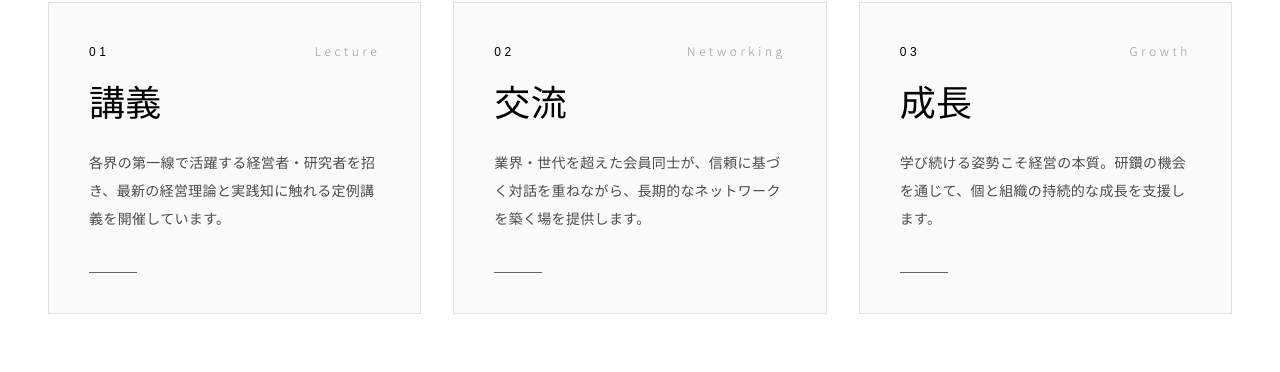
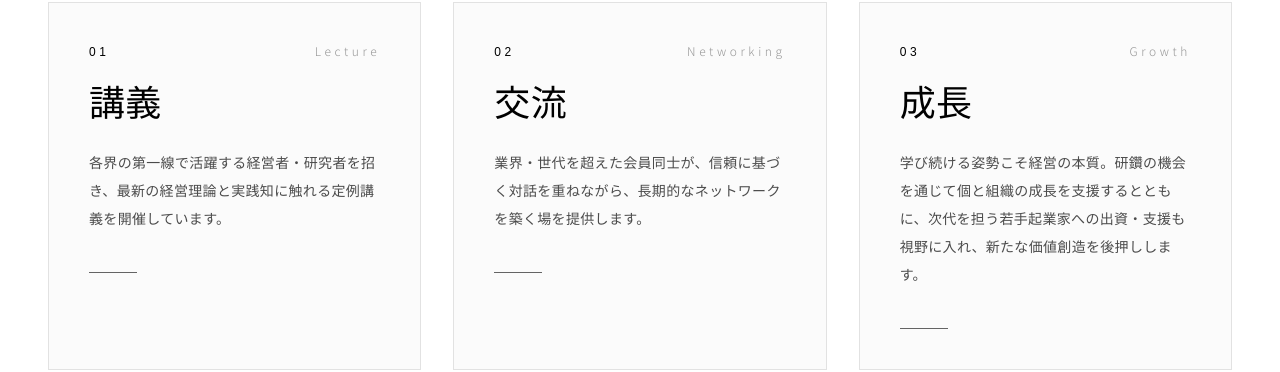
Before and after one commit to kome-chan/my-site, a Next.js app: page / in a window 1280 px wide. Shown: the part 2015-2387 px from the top of the page. Built offline with nearby package versions, Linux system fonts and the light colour scheme; no server answers.

Commit message:
お知らせをスプレッドシート連携に対応

```diff
--- a/app/page.tsx
+++ b/app/page.tsx
@@ -35,7 +35,7 @@ const activities = [
     title: "成長",
     subtitle: "Growth",
     description:
-      "学び続ける姿勢こそ経営の本質。研鑽の機会を通じて、個と組織の持続的な成長を支援します。",
+      "学び続ける姿勢こそ経営の本質。研鑽の機会を通じて個と組織の成長を支援するとともに、次代を担う若手起業家への出資・支援も視野に入れ、新たな価値創造を後押しします。",
     href: "/growth",
   },
 ];
@@ -310,7 +310,7 @@ export default async function Home() {
                   <li key={item.title}>
                     <Link
                       href={item.href}
-                      className={`group relative flex flex-col gap-6 border border-black/10 bg-surface/40 p-8 transition-all duration-300 hover:border-accent/50 hover:scale-105 cursor-pointer lg:p-10 ${focusRing}`}
+                      className={`group relative flex h-full flex-col gap-6 border border-black/10 bg-surface/40 p-8 transition-all duration-300 hover:border-accent/50 hover:scale-105 cursor-pointer lg:p-10 ${focusRing}`}
                     >
                       <div className="flex items-baseline justify-between" aria-hidden="true">
                         <span className="font-serif text-xs tracking-[0.3em] text-accent">
@@ -623,7 +623,7 @@ export default async function Home() {
               <p className="font-serif text-sm tracking-[0.2em] text-foreground/70">
                 横浜国立大学経営者会 <span className="text-accent">和田町会</span>
               </p>
-              <p>© 2025 横浜国立大学経営者会 All Rights Reserved.</p>
+              <p>© 2026 横浜国立大学経営者会 All Rights Reserved.</p>
             </div>
           </div>
         </footer>
```
